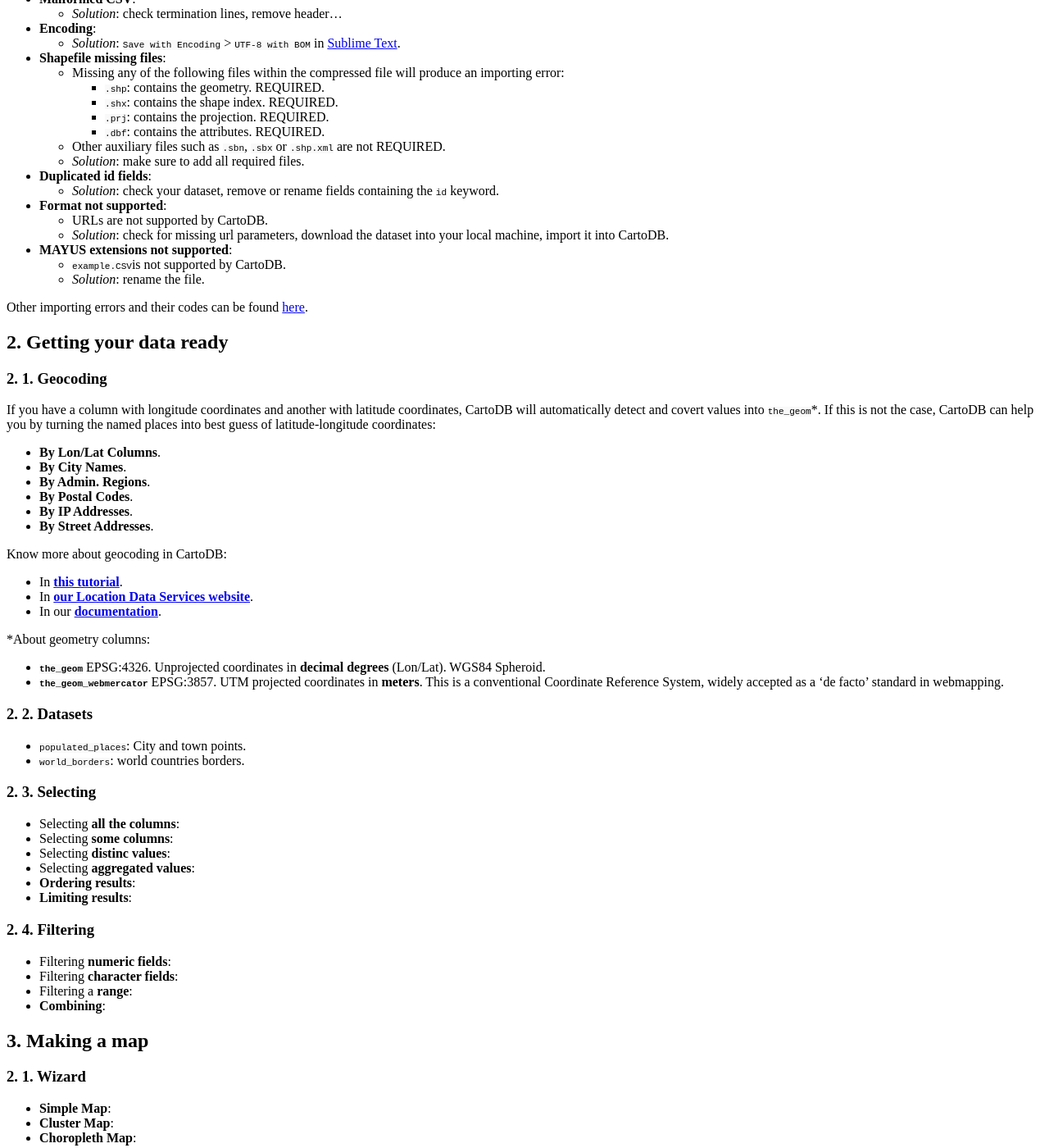
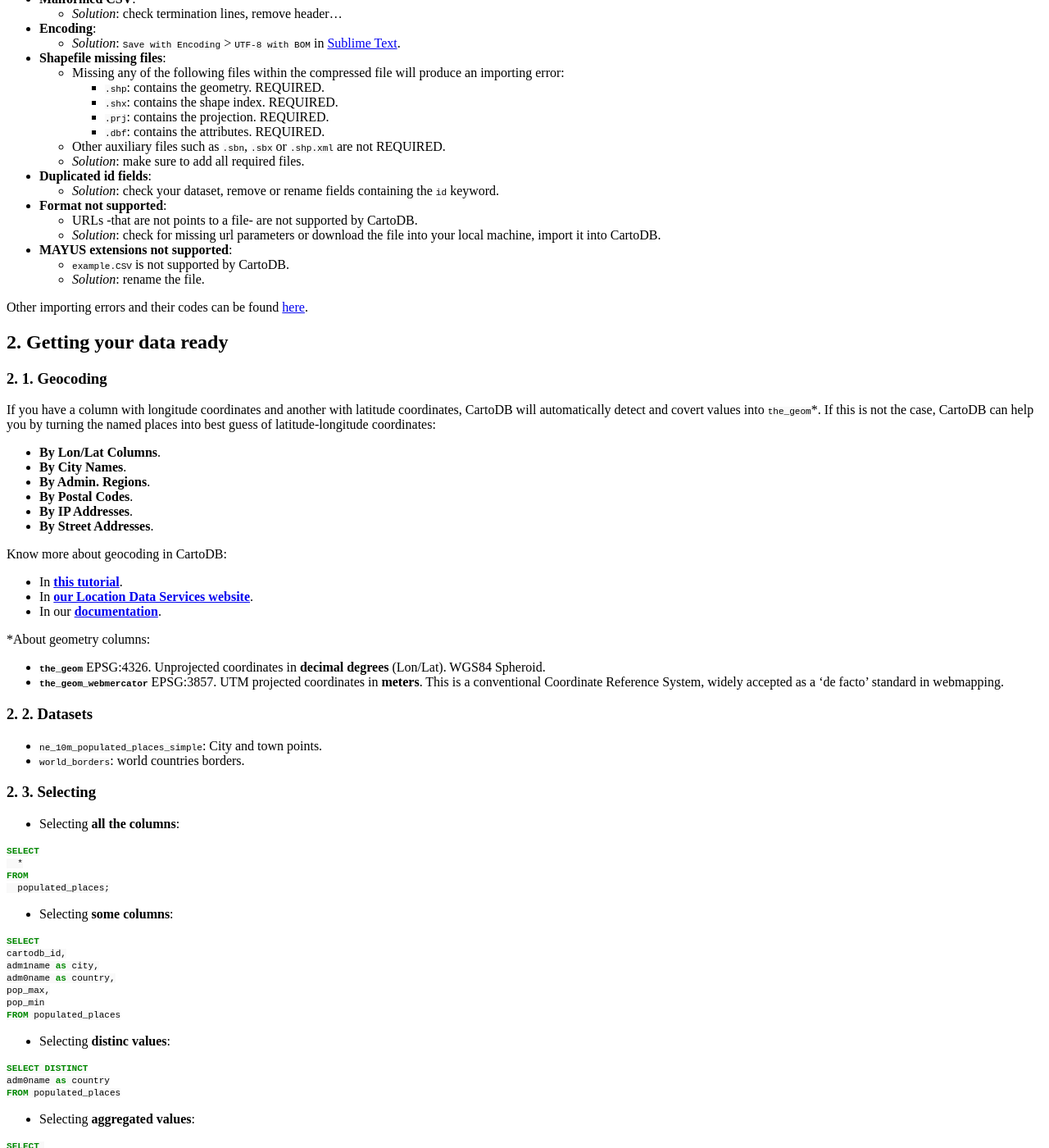
Before and after one commit to CartoDB/training, a Jekyll site: the page built from _posts/2016-05-6-jpd16-intro.md, in a window 1280 px wide and 1400 px high, scrolled down 1716 px. Shown: the whole window at 82% size. Built offline with Jekyll 4.4.1, drawn with Linux system fonts in a browser that asks for light colours; a style sheet for code colours, icons or effects is not loaded; some of the changed text lies outside the part shown.

Commit message:
add sql basic queries

````diff
--- a/_posts/2016-05-6-jpd16-intro.md
+++ b/_posts/2016-05-6-jpd16-intro.md
@@ -73,11 +73,11 @@ CartoDB supports the following geospatial data formats to upload vector data:
 	* *Solution*: check your dataset, remove or rename fields containing the `id` keyword.
 <br/>
 * **Format not supported**:
-	* URLs are not supported by CartoDB.
-	* *Solution*: check for missing url parameters, download the dataset into your local machine, import it into CartoDB.
+	* URLs -that are not points to a file- are not supported by CartoDB.
+	* *Solution*: check for missing url parameters or download the file into your local machine, import it into CartoDB.
 <br/>
 * **MAYUS extensions not supported**:
-	* `example.CSV`is not supported by CartoDB.
+	* `example.CSV` is not supported by CartoDB.
 	* *Solution*: rename the file.
 <br/>
 
@@ -110,15 +110,62 @@ Know more about geocoding in CartoDB:
 
 ### 2. 2. Datasets
 
-* `populated_places`: City and town points.
+* `ne_10m_populated_places_simple`: City and town points.
 * `world_borders`: world countries borders.
 
 ### 2. 3. Selecting
 
 * Selecting **all the columns**:
+
+```sql
+SELECT
+  *
+FROM
+  populated_places;
+```
+
 * Selecting **some columns**:
+
+```sql
+SELECT
+cartodb_id,
+adm1name as city,
+adm0name as country,
+pop_max,
+pop_min
+FROM populated_places
+```
+
 * Selecting **distinc values**:
+
+```sql
+SELECT DISTINCT
+adm0name as country
+FROM populated_places
+```
+
 * Selecting **aggregated values**:
+
+```sql
+SELECT
+count(*) as total_rows
+FROM populated_places
+```
+
+```sql
+SELECT
+sum(pop_max) as total_pop_spain
+FROM populated_places
+WHERE adm0name ilike 'spain'
+```
+
+```sql
+SELECT
+avg(pop_max) as avg_pop_spain
+FROM populated_places
+WHERE adm0name ilike 'spain'
+```
+
 * **Ordering results**:
 * **Limiting results**:
 
````
